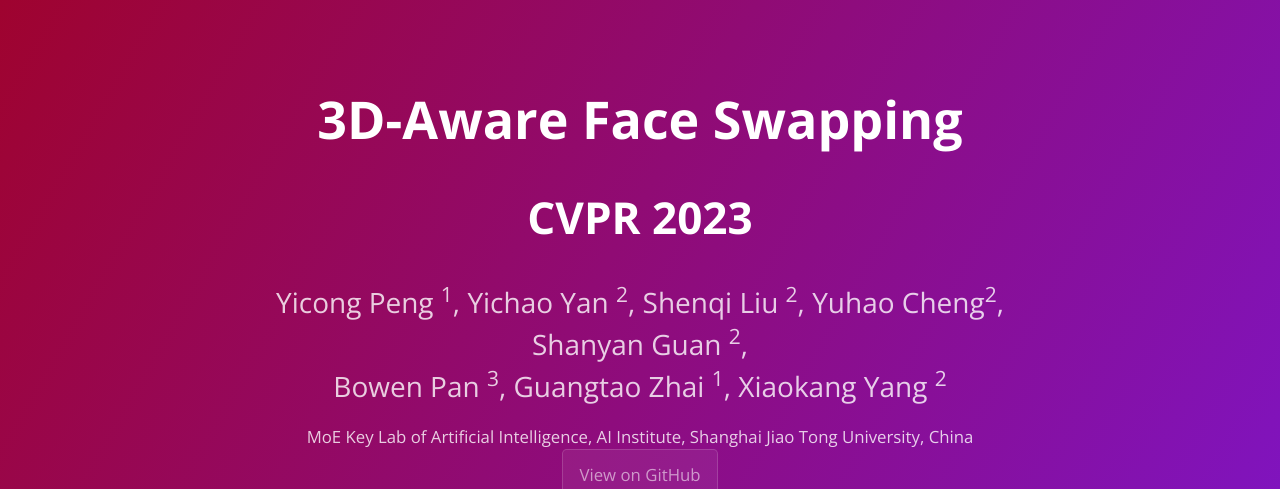
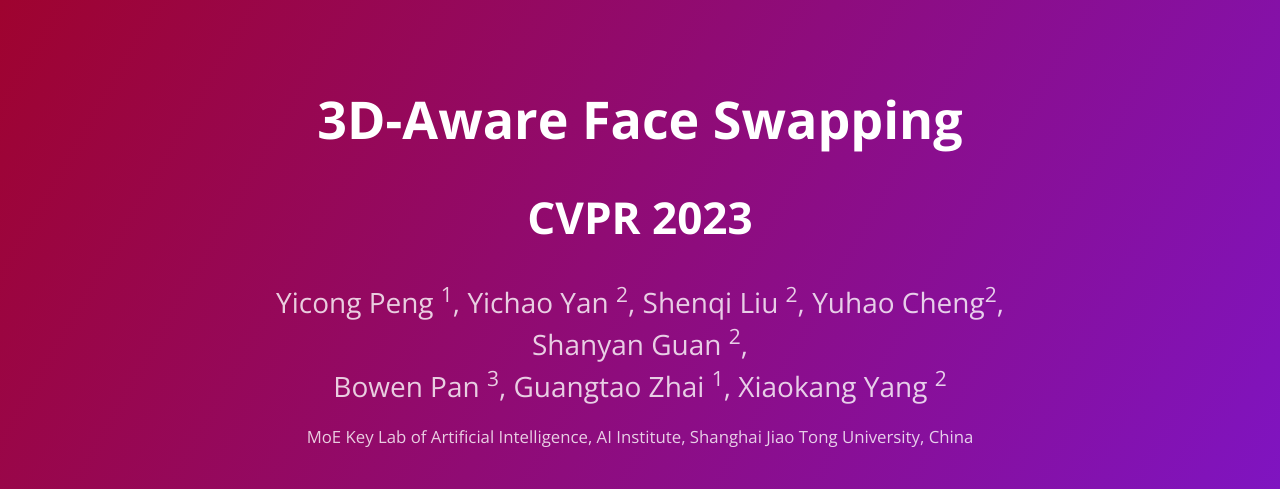
Before and after one commit to lyx0208/3dSwap, a Jekyll site: the page built from index.md, in a window 1280 px wide and 900 px high, cut to the strip 0-489 px from the top of the window. Built offline with Jekyll 4.4.1, drawn with Linux system fonts in a browser that asks for light colours; our own code applies the rules of GitHub Pages for plain Markdown files.

Commit message:
Update default.html

```diff
--- a/_layouts/default.html
+++ b/_layouts/default.html
@@ -16,19 +16,10 @@
     <a id="skip-to-content" href="#content">Skip to the content.</a>
 
     <header class="page-header" role="banner">
-      <!--<h1 class="project-name">{{ page.title }}</h1>-->
       <h1 class="project-name">3D-Aware Face Swapping</h1>
-      <!--<h1 class="project-name">{{ page.title | default: site.title | default: site.github.repository_name | prepend: "CageNeRF: "}}</h1>-->
       <h1 class="conference">CVPR 2023</h1>
       <h2 class="project-tagline">{{ page.description | default: site.description | default: site.github.project_tagline }}</h2>
       <h3 class="institute">MoE Key Lab of Artificial Intelligence, AI Institute, Shanghai Jiao Tong University, China<br>
-        {% if site.github.is_project_page %}
-        <a href="{{ site.github.repository_url }}" class="btn">View on GitHub</a>
-      {% endif %}
-      {% if site.show_downloads %}
-        <a href="{{ site.github.zip_url }}" class="btn">Download .zip</a>
-        <a href="{{ site.github.tar_url }}" class="btn">Download .tar.gz</a>
-      {% endif %}
     </header>
 
     <main id="content" class="main-content" role="main">
```
